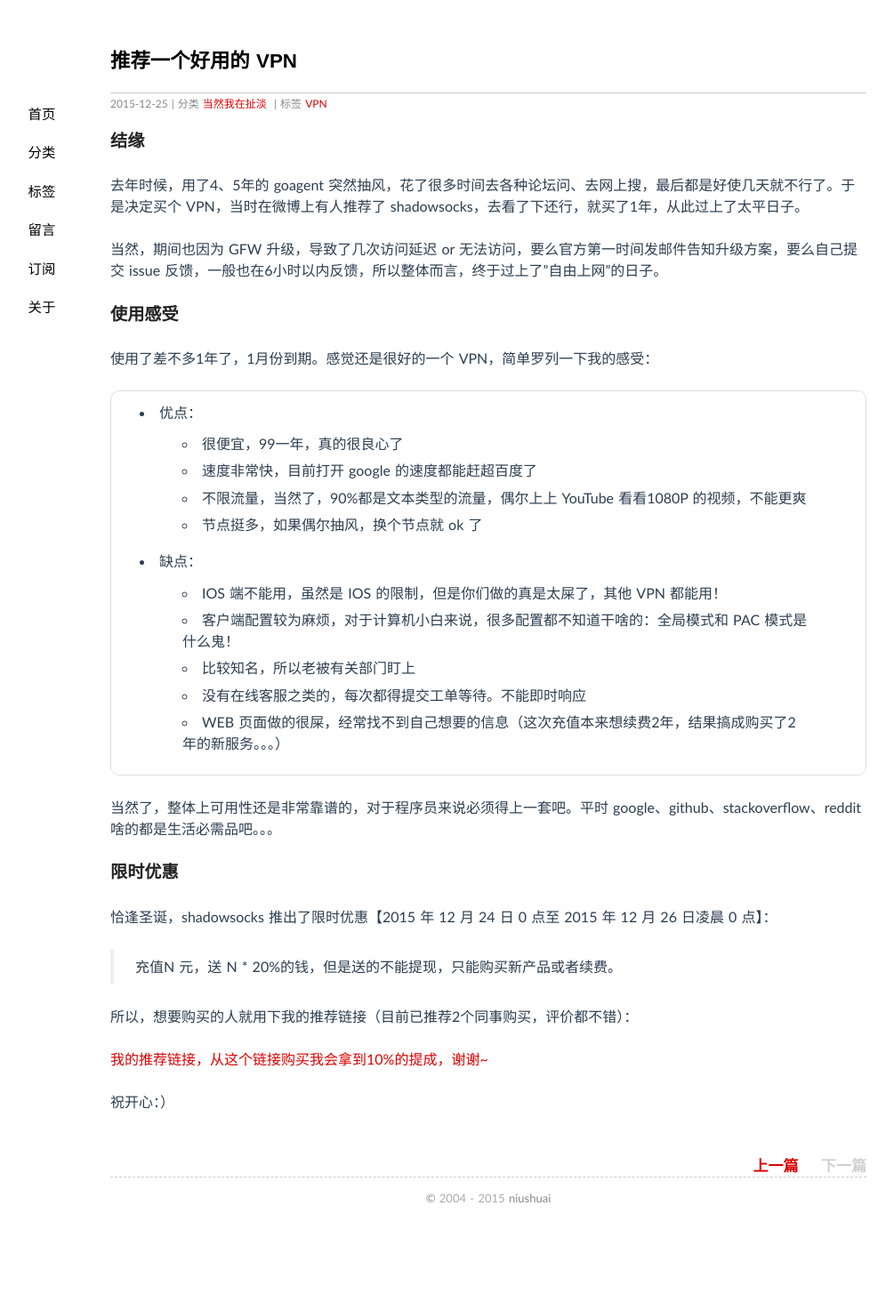
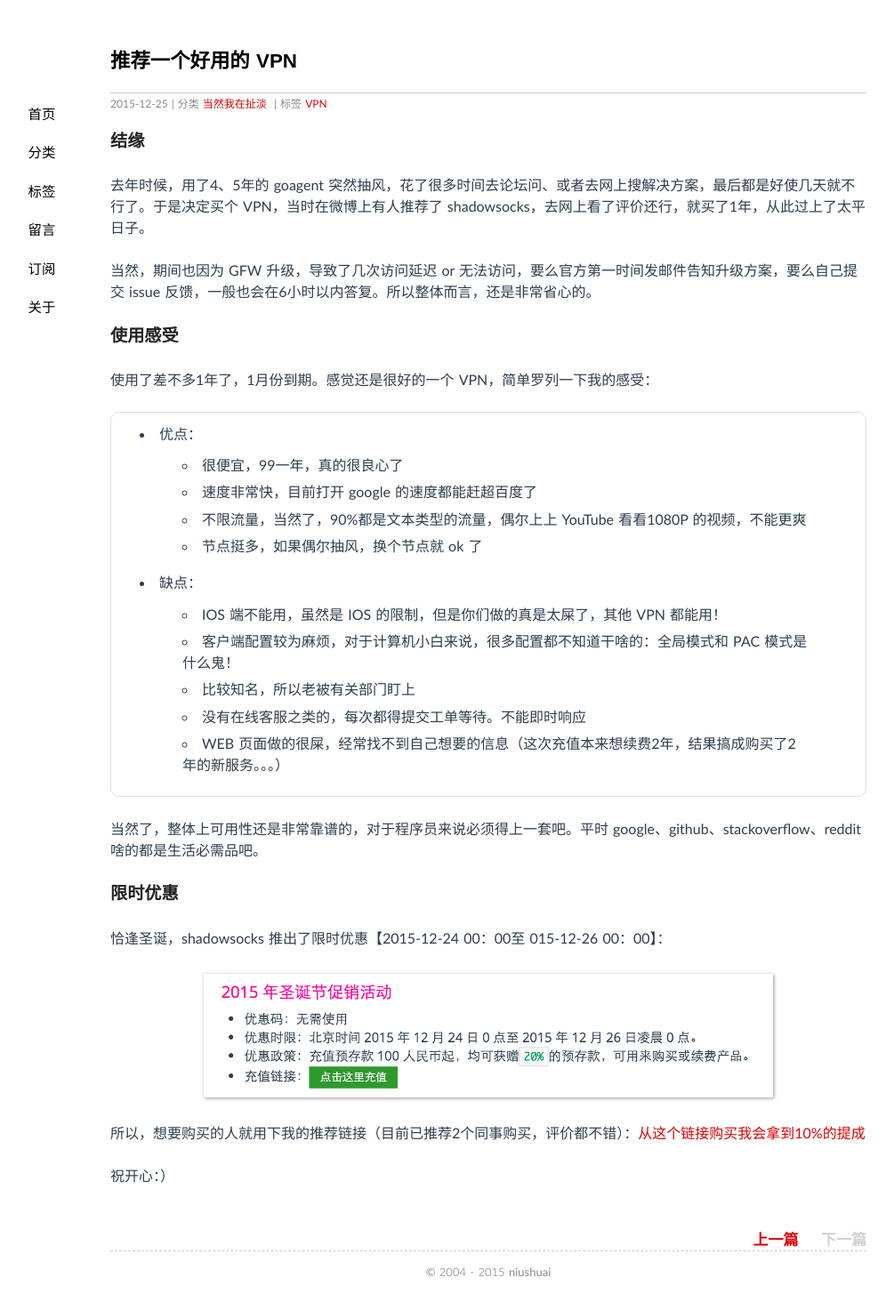
Before and after one commit to niushuai/blog, a Jekyll site: the page built from _posts/2015-12-25-vpn.md, in a window 1280 px wide. Shown: the whole page at 89% size, without its empty margins (91-1096 px from the left). Built offline with Jekyll 4.4.1, drawn with Linux system fonts in a browser that asks for light colours; Markdown is read by kramdown in place of the engine named in the settings; comment, search, counter and statistics services are not loaded; before the commit the page ends 1390 px from its top, so only the background shows below that.

Commit message:
update vpn

```diff
--- a/_posts/2015-12-25-vpn.md
+++ b/_posts/2015-12-25-vpn.md
@@ -7,9 +7,9 @@
 
 ### 结缘
 
-去年时候，用了4、5年的 goagent 突然抽风，花了很多时间去各种论坛问、去网上搜，最后都是好使几天就不行了。于是决定买个 VPN，当时在微博上有人推荐了 shadowsocks，去看了下还行，就买了1年，从此过上了太平日子。
+去年时候，用了4、5年的 goagent 突然抽风，花了很多时间去论坛问、或者去网上搜解决方案，最后都是好使几天就不行了。于是决定买个 VPN，当时在微博上有人推荐了 shadowsocks，去网上看了评价还行，就买了1年，从此过上了太平日子。
 
-当然，期间也因为 GFW 升级，导致了几次访问延迟 or 无法访问，要么官方第一时间发邮件告知升级方案，要么自己提交 issue 反馈，一般也在6小时以内反馈，所以整体而言，终于过上了"自由上网"的日子。
+当然，期间也因为 GFW 升级，导致了几次访问延迟 or 无法访问，要么官方第一时间发邮件告知升级方案，要么自己提交 issue 反馈，一般也会在6小时以内答复。所以整体而言，还是非常省心的。
 
 ### 使用感受
 
@@ -27,17 +27,15 @@
 	* 没有在线客服之类的，每次都得提交工单等待。不能即时响应
 	* WEB 页面做的很屎，经常找不到自己想要的信息（这次充值本来想续费2年，结果搞成购买了2年的新服务。。。）
 
-当然了，整体上可用性还是非常靠谱的，对于程序员来说必须得上一套吧。平时 google、github、stackoverflow、reddit 啥的都是生活必需品吧。。。
+当然了，整体上可用性还是非常靠谱的，对于程序员来说必须得上一套吧。平时 google、github、stackoverflow、reddit 啥的都是生活必需品吧。
 
 
 ### 限时优惠
 
-恰逢圣诞，shadowsocks 推出了限时优惠【2015 年 12 月 24 日 0 点至 2015 年 12 月 26 日凌晨 0 点】：
+恰逢圣诞，shadowsocks 推出了限时优惠【2015-12-24 00：00至 015-12-26 00：00】：
 
-> 充值N 元，送 N * 20%的钱，但是送的不能提现，只能购买新产品或者续费。
+![img](../image/vpn-coupon.png)
 
-所以，想要购买的人就用下我的推荐链接（目前已推荐2个同事购买，评价都不错）：
-
-[我的推荐链接，从这个链接购买我会拿到10%的提成，谢谢~](https://portal.shadowsocks.com/aff.php?aff=416)
+所以，想要购买的人就用下我的推荐链接（目前已推荐2个同事购买，评价都不错）：[从这个链接购买我会拿到10%的提成](https://portal.shadowsocks.com/aff.php?aff=416)
 
 祝开心：）
```
Also changed, not shown: image/vpn-coupon.png (added).
